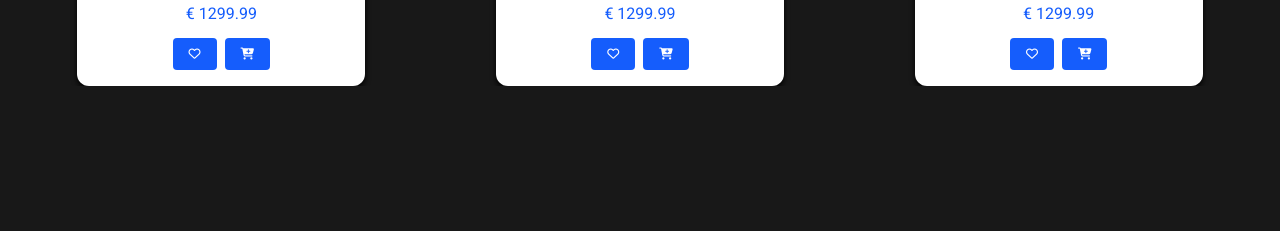
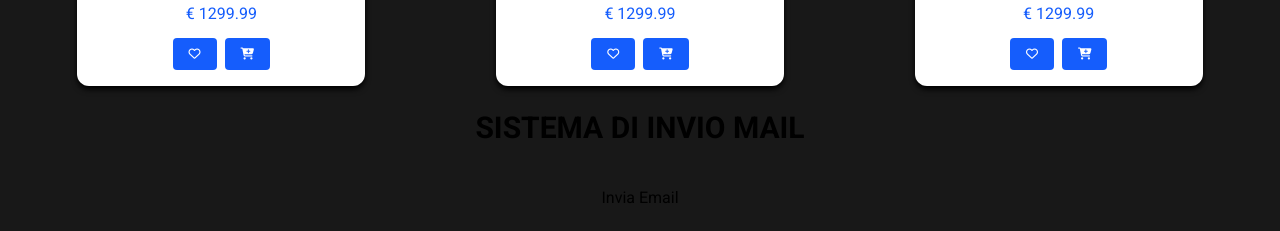
Before and after one commit to matnat99/projectwork-FE, a React (Vite) app: page /design-system in a window 1280 px wide. Shown: the part 1316-1547 px from the top of the page. Before the commit the page ends 1402 px from the top, so only its background shows below. Built offline with nearby package versions, Linux system fonts and the light colour scheme; no server answers.

Commit message:
feat: add form for emailSystem

```diff
--- /dev/null
+++ b/src/components/ui/emailForm.jsx
@@ -0,0 +1,75 @@
+import React, { useState } from "react";
+import axios from "axios";
+
+const EmailForm = () => {
+  const [emailData, setEmailData] = useState({
+    to: "riccardoorlando08@gmail.com",
+    subject: "Test Email",
+    text: "Ciao!",
+    html: "<b>Ciao!</b>",
+  });
+  const [status, setStatus] = useState(null);
+  const [loading, setLoading] = useState(false);
+
+  const handleChange = (e) => {
+    const { name, value } = e.target;
+    setEmailData((prev) => ({
+      ...prev,
+      [name]: value,
+    }));
+  };
+
+  const handleSubmit = async (e) => {
+    e.preventDefault();
+
+    // Log per vedere i dati che vengono inviati
+    console.log("Dati inviati: ", emailData);
+
+    setLoading(true);
+    setStatus({ type: "info", message: "Invio in corso..." });
+
+    try {
+      const response = await axios.post(
+        "http://localhost:3001/api/send-email",
+        emailData
+      );
+
+      console.log("Risposta dal server: ", response); // Log della risposta dal server
+
+      if (response.data.success) {
+        setStatus({
+          type: "success",
+          message: `Email inviata con successo! ID: ${response.data.messageId}`,
+        });
+      } else {
+        setStatus({
+          type: "error",
+          message: `Errore nell'invio: ${response.data.error}`,
+        });
+      }
+    } catch (error) {
+      setStatus({
+        type: "error",
+        message: `Errore: ${error.message}`,
+      });
+      console.error("Errore durante l'invio dell'email:", error);
+    } finally {
+      setLoading(false);
+    }
+  };
+
+  return (
+    <div>
+      <form onSubmit={handleSubmit}>
+        {/* Form Fields */}
+        <button type="submit" disabled={loading}>
+          {loading ? "Invio in corso..." : "Invia Email"}
+        </button>
+      </form>
+
+      {status && <div>{status.message}</div>}
+    </div>
+  );
+};
+
+export default EmailForm;
--- a/src/pages/DesignSystem.jsx
+++ b/src/pages/DesignSystem.jsx
@@ -2,6 +2,7 @@ import Heading from "../components/ui/Heading";
 import Button from "../components/ui/Button";
 import HorizontalPCCard from "../components/ui/HorizontalCard";
 import VerticalPCCard from "../components/ui/VerticalCard";
+import EmailForm from "../components/ui/emailForm";
 
 export default function DesignSystem() {
   return (
@@ -95,6 +96,16 @@ export default function DesignSystem() {
           />
         </div>
       </section>
+      <section>
+            <div className="py-10">
+              <h1 className="text-3xl font-bold text-center">
+                SISTEMA DI INVIO MAIL
+              </h1>
+            </div>
+            <div className="flex justify-center">
+              <EmailForm />
+            </div>
+      </section>
     </div>
   );
 }
```
